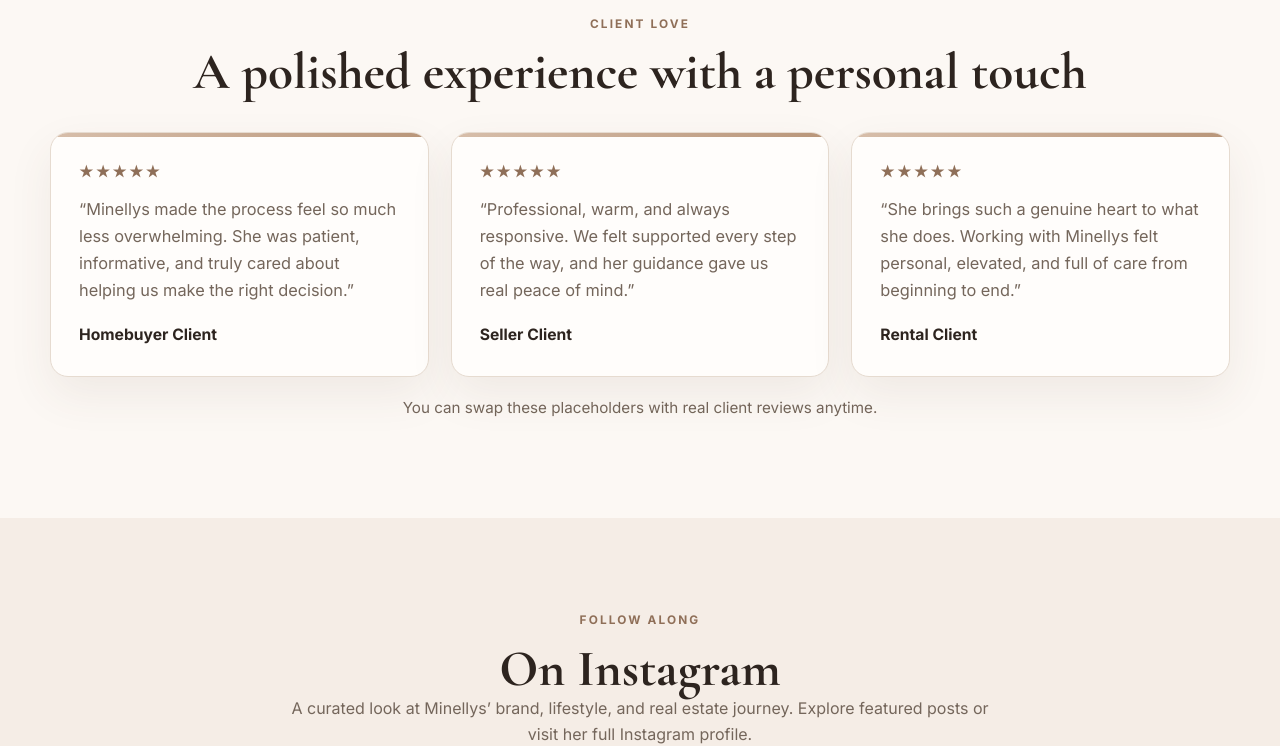
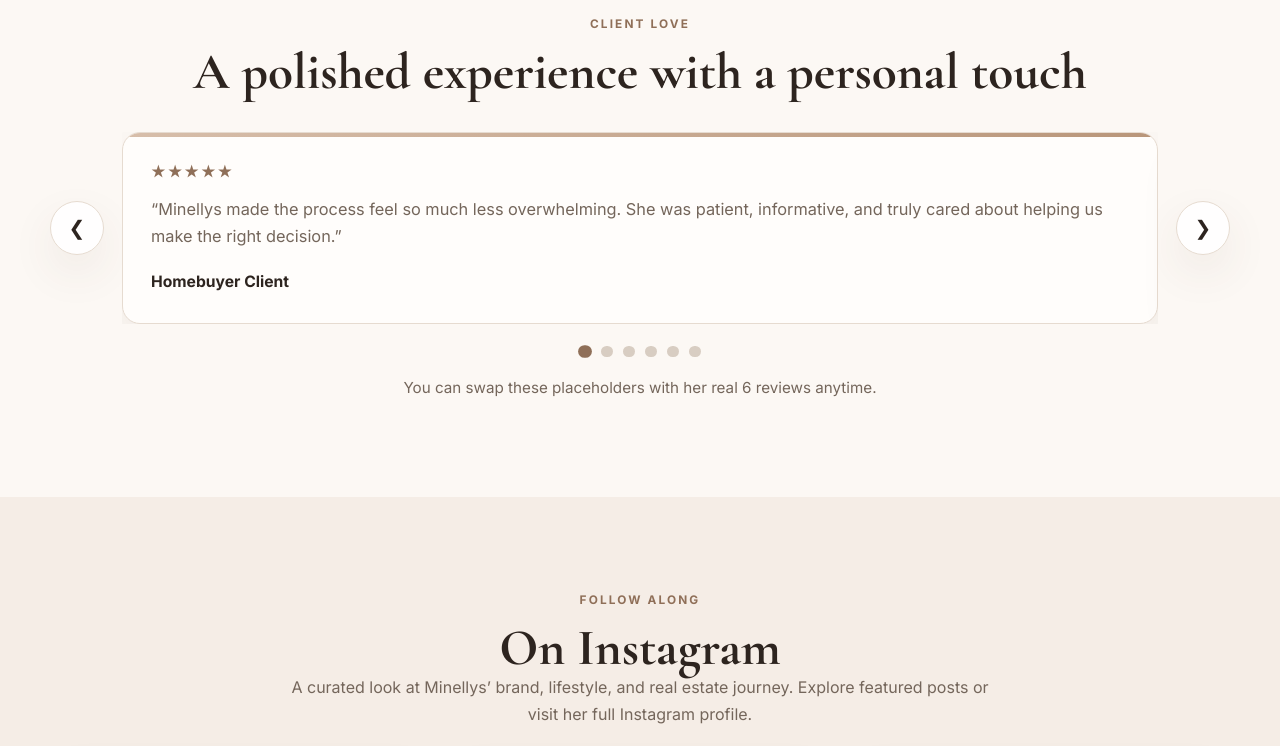
Before and after one commit to MinellysDejesus/ct-realtor, a plain HTML site: page index.html in a window 1280 px wide. Shown: the part 4020-4766 px from the top of the page. Drawn offline with nearby package versions, Linux system fonts and the light colour scheme.

Commit message:
Add files via upload
Updated - added testimonial slider

```diff
--- a/index.html
+++ b/index.html
@@ -258,8 +258,12 @@
           <h2>A polished experience with a personal touch</h2>
         </div>
 
-        <div class="testimonial-grid">
-          <article class="testimonial-card">
+        <div class="testimonial-slider" aria-label="Client testimonials slideshow">
+          <button class="testimonial-arrow prev" id="testimonialPrev" aria-label="Previous testimonial">&#10094;</button>
+
+          <div class="testimonial-viewport">
+            <div class="testimonial-track" id="testimonialTrack">
+              <article class="testimonial-card testimonial-slide active">
                 <div class="stars">★★★★★</div>
                 <p>
                   “Minellys made the process feel so much less overwhelming. She was patient,
@@ -268,7 +272,7 @@
                 <strong>Homebuyer Client</strong>
               </article>
 
-          <article class="testimonial-card">
+              <article class="testimonial-card testimonial-slide">
                 <div class="stars">★★★★★</div>
                 <p>
                   “Professional, warm, and always responsive. We felt supported every step of the way,
@@ -277,7 +281,7 @@
                 <strong>Seller Client</strong>
               </article>
 
-          <article class="testimonial-card">
+              <article class="testimonial-card testimonial-slide">
                 <div class="stars">★★★★★</div>
                 <p>
                   “She brings such a genuine heart to what she does. Working with Minellys felt personal,
@@ -285,9 +289,41 @@
                 </p>
                 <strong>Rental Client</strong>
               </article>
+
+              <article class="testimonial-card testimonial-slide">
+                <div class="stars">★★★★★</div>
+                <p>
+                  “Every detail was handled with professionalism and care. Minellys always made us feel heard,
+                  informed, and genuinely supported throughout the process.”
+                </p>
+                <strong>Buyer Client</strong>
+              </article>
+
+              <article class="testimonial-card testimonial-slide">
+                <div class="stars">★★★★★</div>
+                <p>
+                  “She has such a calm presence and made selling our home feel so much easier than we expected.
+                  Her communication and follow-through were amazing.”
+                </p>
+                <strong>Seller Client</strong>
+              </article>
+
+              <article class="testimonial-card testimonial-slide">
+                <div class="stars">★★★★★</div>
+                <p>
+                  “From our first conversation, Minellys made us feel like more than just clients.
+                  She was kind, polished, knowledgeable, and truly invested in helping us.”
+                </p>
+                <strong>Client Review</strong>
+              </article>
+            </div>
           </div>
 
-        <p class="testimonial-note">You can swap these placeholders with real client reviews anytime.</p>
+          <button class="testimonial-arrow next" id="testimonialNext" aria-label="Next testimonial">&#10095;</button>
+        </div>
+
+        <div class="testimonial-dots" id="testimonialDots" aria-label="Choose testimonial slide"></div>
+        <p class="testimonial-note">You can swap these placeholders with her real 6 reviews anytime.</p>
       </div>
     </section>
 
--- a/script.js
+++ b/script.js
@@ -158,3 +158,52 @@ function setupMortgageCalculator() {
 }
 
 setupMortgageCalculator();
+
+
+function setupTestimonials() {
+  const track = document.getElementById('testimonialTrack');
+  const prev = document.getElementById('testimonialPrev');
+  const next = document.getElementById('testimonialNext');
+  const dotsWrap = document.getElementById('testimonialDots');
+  if (!track || !prev || !next || !dotsWrap) return;
+
+  const slides = Array.from(track.querySelectorAll('.testimonial-slide'));
+  let current = 0;
+
+  slides.forEach((_, index) => {
+    const dot = document.createElement('button');
+    dot.className = 'testimonial-dot' + (index === 0 ? ' active' : '');
+    dot.setAttribute('aria-label', `Go to testimonial ${index + 1}`);
+    dot.addEventListener('click', () => goTo(index));
+    dotsWrap.appendChild(dot);
+  });
+
+  const dots = Array.from(dotsWrap.querySelectorAll('.testimonial-dot'));
+
+  function render() {
+    track.style.transform = `translateX(-${current * 100}%)`;
+    slides.forEach((slide, index) => slide.classList.toggle('active', index === current));
+    dots.forEach((dot, index) => dot.classList.toggle('active', index === current));
+  }
+
+  function goTo(index) {
+    current = (index + slides.length) % slides.length;
+    render();
+  }
+
+  prev.addEventListener('click', () => goTo(current - 1));
+  next.addEventListener('click', () => goTo(current + 1));
+
+  let autoRotate = setInterval(() => goTo(current + 1), 7000);
+  [prev, next, track, dotsWrap].forEach((el) => {
+    el.addEventListener('mouseenter', () => clearInterval(autoRotate));
+    el.addEventListener('mouseleave', () => {
+      clearInterval(autoRotate);
+      autoRotate = setInterval(() => goTo(current + 1), 7000);
+    });
+  });
+
+  render();
+}
+
+setupTestimonials();
--- a/styles.css
+++ b/styles.css
@@ -682,11 +682,70 @@ h1,h2,h3{ font-family: "Cormorant Garamond", serif; }
 .testimonials-section{
   padding: 82px 0;
 }
-.community-grid,
-.testimonial-grid{
+.community-grid{
   display: grid;
   grid-template-columns: repeat(3, 1fr);
   gap: 22px;
+}
+.testimonial-slider{
+  display: grid;
+  grid-template-columns: auto 1fr auto;
+  gap: 18px;
+  align-items: center;
+}
+.testimonial-viewport{
+  overflow: hidden;
+}
+.testimonial-track{
+  display: flex;
+}
+.testimonial-slide{
+  min-width: 100%;
+  opacity: 0.45;
+  transform: scale(0.98);
+  transition: opacity 0.3s ease, transform 0.3s ease;
+}
+.testimonial-slide.active{
+  opacity: 1;
+  transform: scale(1);
+}
+.testimonial-arrow{
+  width: 54px;
+  height: 54px;
+  border-radius: 999px;
+  border: 1px solid var(--line);
+  background: rgba(255,255,255,0.9);
+  color: var(--text);
+  box-shadow: var(--shadow);
+  font-size: 1.25rem;
+  cursor: pointer;
+  display: inline-flex;
+  align-items: center;
+  justify-content: center;
+  transition: transform 0.2s ease, background 0.2s ease;
+}
+.testimonial-arrow:hover{
+  transform: translateY(-1px);
+  background: #fff;
+}
+.testimonial-dots{
+  display: flex;
+  justify-content: center;
+  gap: 10px;
+  margin-top: 22px;
+}
+.testimonial-dot{
+  width: 11px;
+  height: 11px;
+  border-radius: 999px;
+  border: 0;
+  background: #d8cdc2;
+  cursor: pointer;
+  transition: transform 0.2s ease, background 0.2s ease;
+}
+.testimonial-dot.active{
+  background: var(--accent-dark);
+  transform: scale(1.15);
 }
 .community-card{
   background: rgba(255,255,255,0.78);
@@ -746,9 +805,14 @@ h1,h2,h3{ font-family: "Cormorant Garamond", serif; }
 @media (max-width: 1024px){
   .hero-grid-upgraded,
   .stats-band,
-  .community-grid,
-  .testimonial-grid{
+  .community-grid{
     grid-template-columns: 1fr;
+  }
+  .testimonial-slider{
+    grid-template-columns: 1fr;
+  }
+  .testimonial-arrow{
+    display: none;
   }
   .hero-visual-stack{
     min-height: auto;
@@ -862,3 +926,9 @@ h1,h2,h3{ font-family: "Cormorant Garamond", serif; }
     grid-template-columns: 1fr;
   }
 }
+
+@media (max-width: 640px){
+  .testimonial-card{
+    padding: 24px;
+  }
+}
```
Lines whose indentation alone changed are shown as unchanged.
